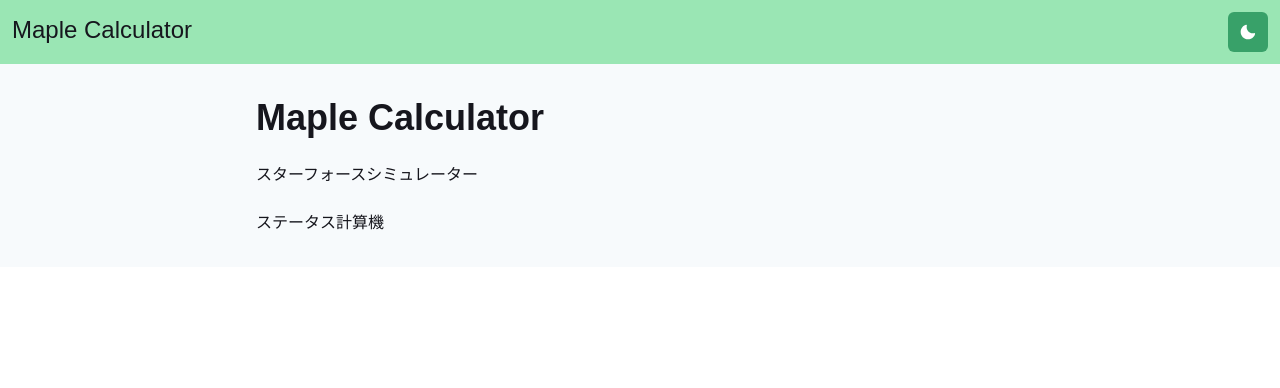
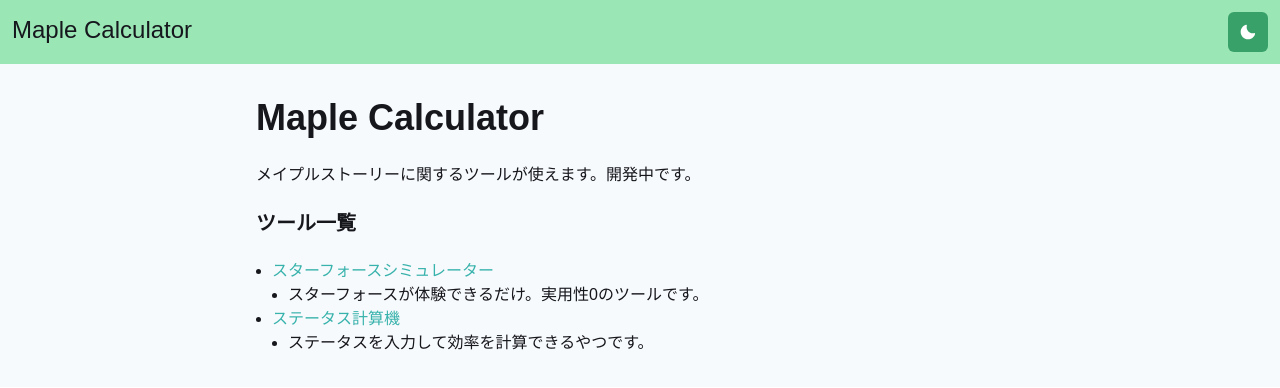
Before and after one commit to firiexp/calculator-maple, a Next.js app: page / in a window 1280 px wide. Shown: the top 388 px of the page. Built offline with nearby package versions, Linux system fonts and the light colour scheme.

Commit message:
make index

```diff
--- a/src/pages/index.tsx
+++ b/src/pages/index.tsx
@@ -1,4 +1,4 @@
-import { Heading, Link as ChakraLink } from '@chakra-ui/react';
+import { Heading, Link as ChakraLink, Text, ListItem, UnorderedList } from '@chakra-ui/react';
 import NextLink from 'next/link';
 import Container from '../components/Container';
 import Main from '../components/Main';
@@ -12,13 +12,31 @@
       <Container>
         <Header />
         <Main>
-          <Heading>Maple Calculator</Heading>
-          <NextLink href='/sf' passHref>
-            <ChakraLink>スターフォースシミュレーター</ChakraLink>
-          </NextLink>
-          <NextLink href='/statcalculator' passHref>
-            <ChakraLink>ステータス計算機</ChakraLink>
-          </NextLink>
+          <Heading as='h1' size='xl'>
+            Maple Calculator
+          </Heading>
+          <Text>メイプルストーリーに関するツールが使えます。開発中です。</Text>
+          <Heading as='h2' size='md'>
+            ツール一覧
+          </Heading>
+          <UnorderedList>
+            <ListItem>
+              <NextLink href='/sf' passHref>
+                <ChakraLink color='teal.400'>スターフォースシミュレーター</ChakraLink>
+              </NextLink>
+              <UnorderedList>
+                <ListItem>スターフォースが体験できるだけ。実用性0のツールです。</ListItem>
+              </UnorderedList>
+            </ListItem>
+            <ListItem>
+              <NextLink href='/statcalculator' passHref>
+                <ChakraLink color='teal.400'>ステータス計算機</ChakraLink>
+              </NextLink>
+              <UnorderedList>
+                <ListItem>ステータスを入力して効率を計算できるやつです。</ListItem>
+              </UnorderedList>
+            </ListItem>
+          </UnorderedList>
         </Main>
       </Container>
     </>
```
